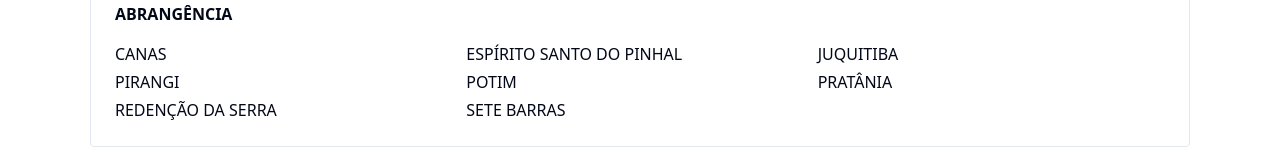
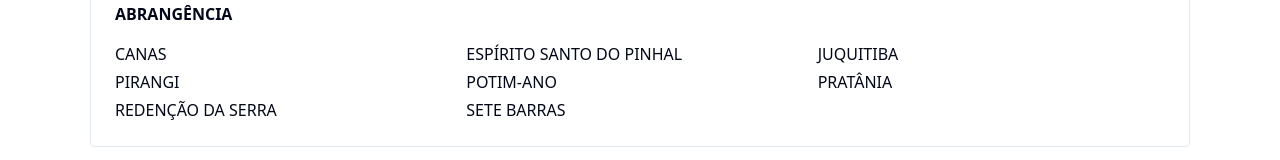
Before and after one commit to devsindercsp/sindicatos, a React (Vite) app: page / in a window 1280 px wide. Shown: the part 279-439 px from the top of the page. Built offline with nearby package versions, Linux system fonts and the light colour scheme.

Commit message:
sindicatos.ts

```diff
--- a/src/data/sindicatos.ts
+++ b/src/data/sindicatos.ts
@@ -27,7 +27,7 @@ export const sindicatos: Sindicato[] = [
       'ESPÍRITO SANTO DO PINHAL',
       'JUQUITIBA',
       'PIRANGI',
-      'POTIM',
+      'POTIM-ANO',
       'PRATÂNIA',
       'REDENÇÃO DA SERRA',
       'SETE BARRAS',
```
